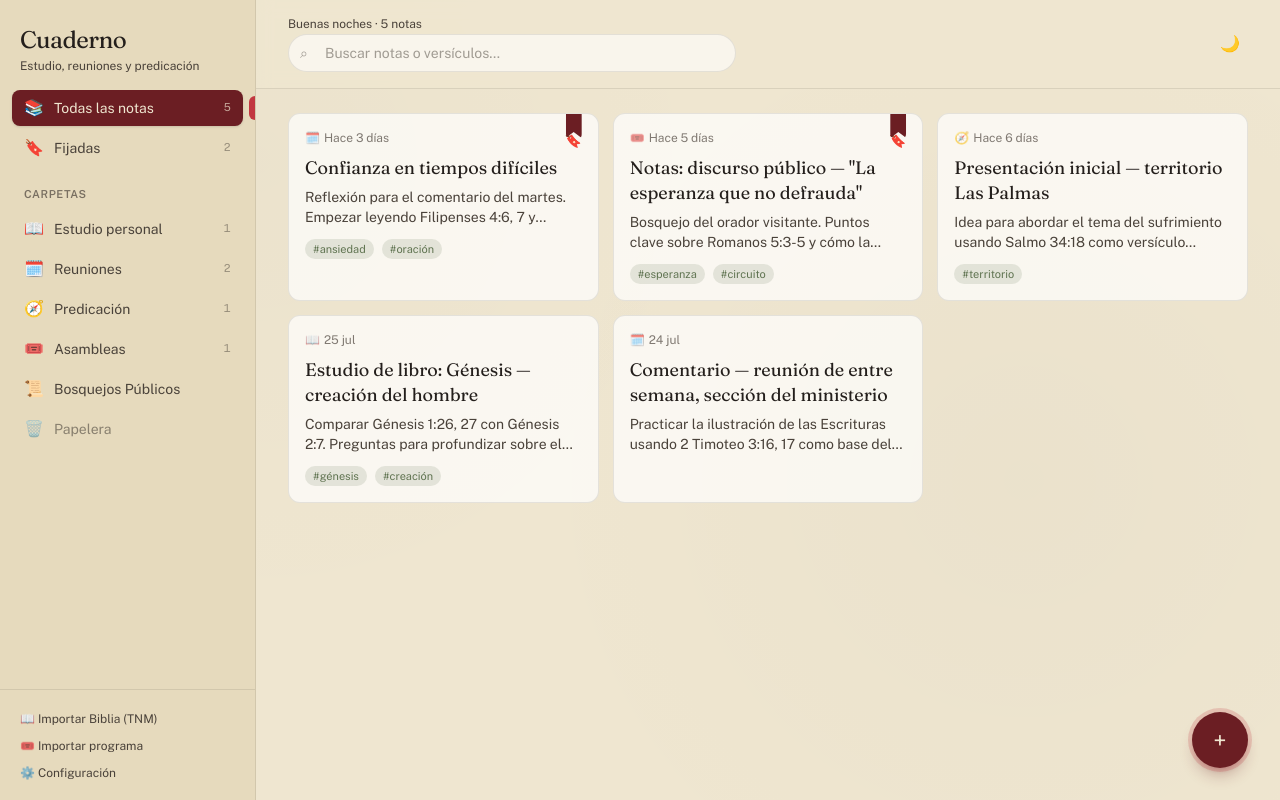
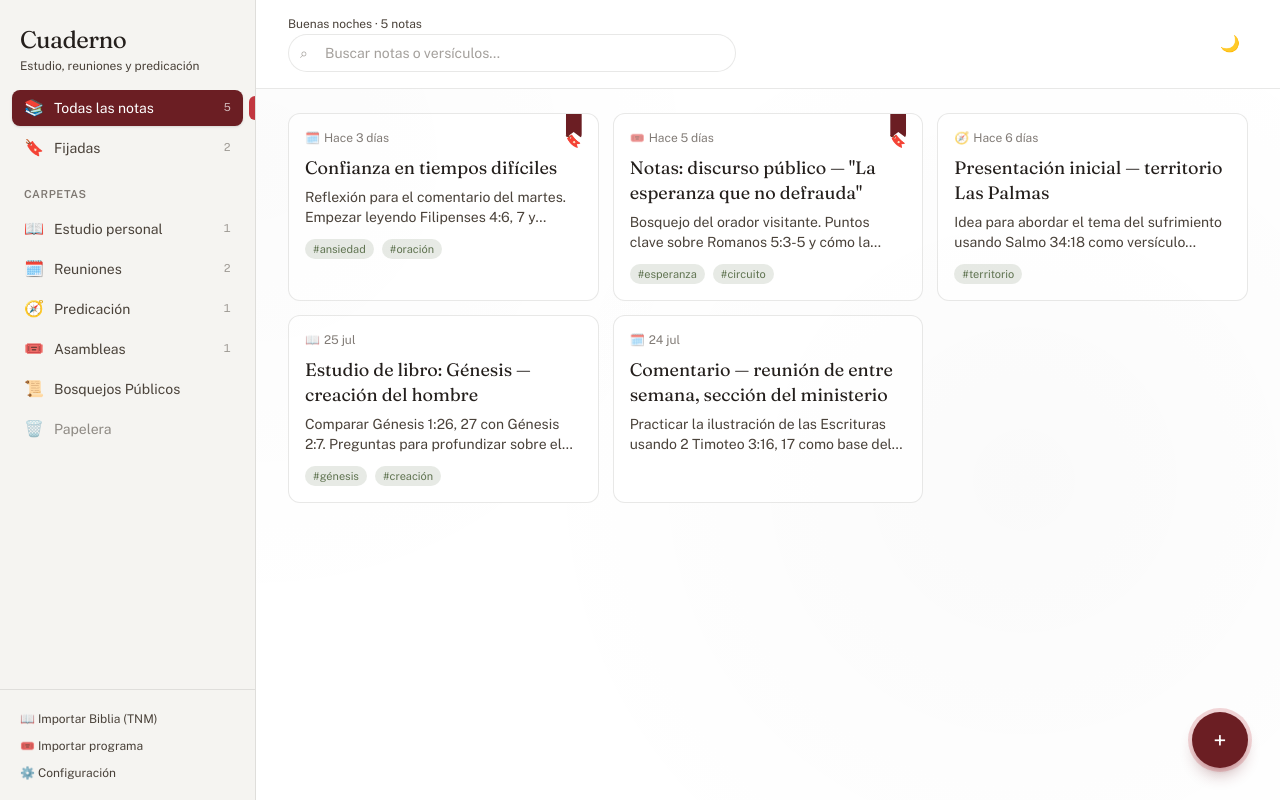
Before and after one commit to yeancq/NotePad-Tj, a React (Vite) app: page / in a window 1280 px wide. Built offline with nearby package versions, Linux system fonts and the light colour scheme.

Commit message:
Add files via upload

```diff
--- a/src/index.css
+++ b/src/index.css
@@ -5,9 +5,9 @@
   --font-display: "Fraunces", serif;
   --font-body: "Public Sans", sans-serif;
 
-  /* Paleta "cuaderno de estudio": tapa de cuero, papel envejecido, hoja de oro */
-  --color-parchment: #efe6d0;
-  --color-parchment-dim: #e6dabd;
+  /* Paleta "cuaderno de estudio": tapa de cuero, papel blanco, hoja de oro */
+  --color-parchment: #ffffff;
+  --color-parchment-dim: #f5f4f1;
   --color-ink: #241f1c;
   --color-ink-soft: #4a423a;
   --color-leather: #6b1e23;
```
